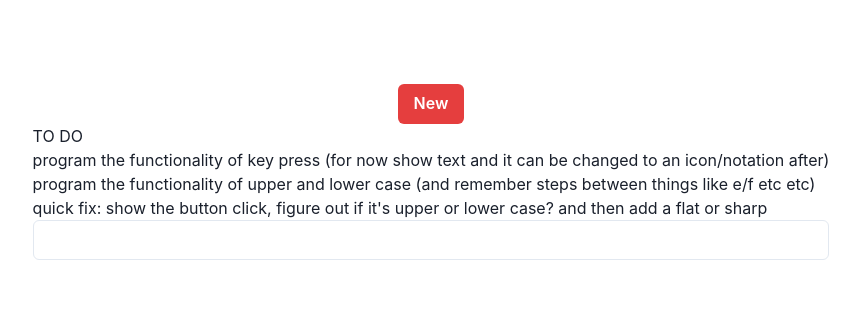
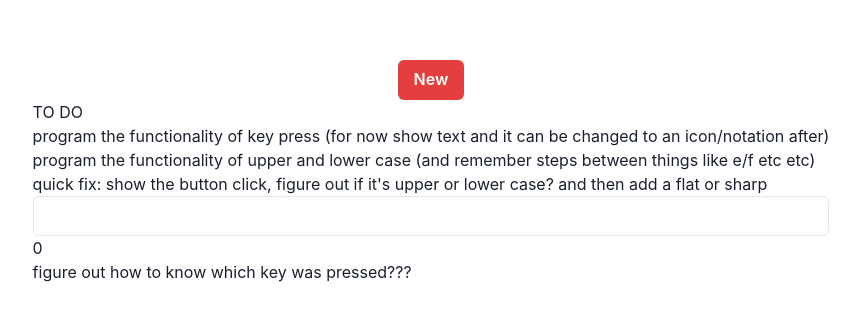
Before and after one commit to helloumma/Music-App, a Next.js app: page / in a window 1280 px wide. Shown: the part 228-548 px from the top of the page, without its empty margins (209-1069 px from the left). Built offline with nearby package versions, Linux system fonts and the light colour scheme.

Commit message:
type of key detection

```diff
--- a/pages/index.tsx
+++ b/pages/index.tsx
@@ -11,9 +11,7 @@ import { DummyData } from "../types";
 import { Flex, Spacer } from "@chakra-ui/react";
 // key press of anything other than a-g should be dealt with
 
-// need a useRef to store the amount of pages
-
-// reminder: add interfaces/ types to components
+// DO THE ABOVE TOMORROW
 
 type Props = {
   data: DummyData;
@@ -22,7 +20,7 @@ type Props = {
 const Home: NextPage<Props> = (Props) => {
   const [noClicks, setNoClicks] = useState(0);
   const [keyPress, setKeyPress] = useState(+new Date());
-  const [keyRelease, setKeyRelease] = useState();
+  const [keyRelease, setKeyRelease] = useState(0);
   const [count, setCount] = useState(0);
 
   const router = useRouter();
@@ -49,6 +47,10 @@ const Home: NextPage<Props> = (Props) => {
     const diff: number = +new Date() - keyPress;
     console.log(diff);
     setKeyRelease(diff / 1000);
+    console.log(e.key);
+    // if e.key is not a-g alert box
+    if (e.key.match(/[h-z]/gi)) alert("This is not a musical note.");
+    // figure out how to disable/look into focus
   };
 
   const dummyData: { id: number; name: string }[] = [
@@ -69,7 +71,7 @@ const Home: NextPage<Props> = (Props) => {
   };
 
   const buttons = Array(count)
-    .fill()
+    .fill(count)
     .map((_, i) => (
       <Link key={count} href={`/${i}`}>
         <Button colorScheme="green">Button {i + 1}</Button>
@@ -125,6 +127,9 @@ const Home: NextPage<Props> = (Props) => {
           {/* show the note either normal, flat, sharp and the type of note */}
           <Input type="text" onKeyDown={onKeyDown} onKeyUp={onKeUp} />
           {keyRelease}
+          {keyRelease > 1 && "one beat"}
+
+          <p>figure out how to know which key was pressed???</p>
         </div>
       </main>
     </div>
```
